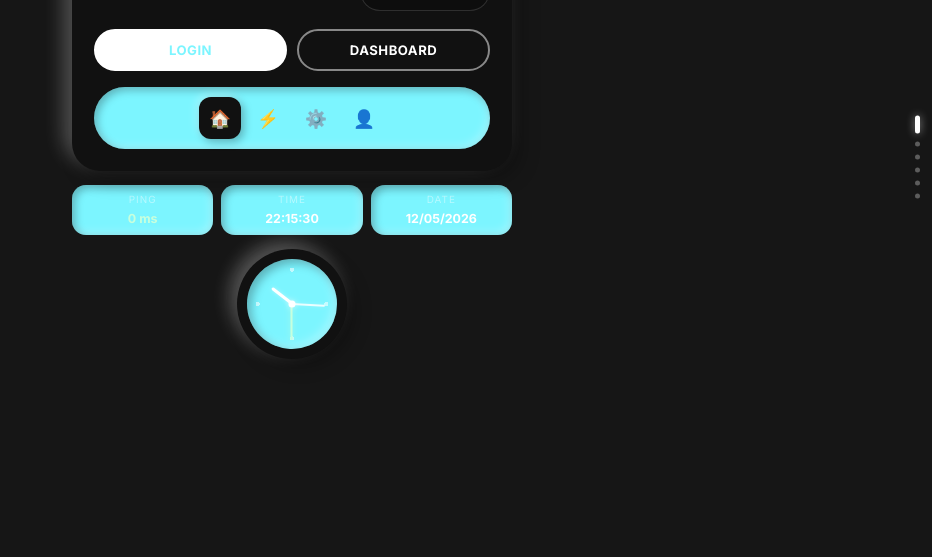
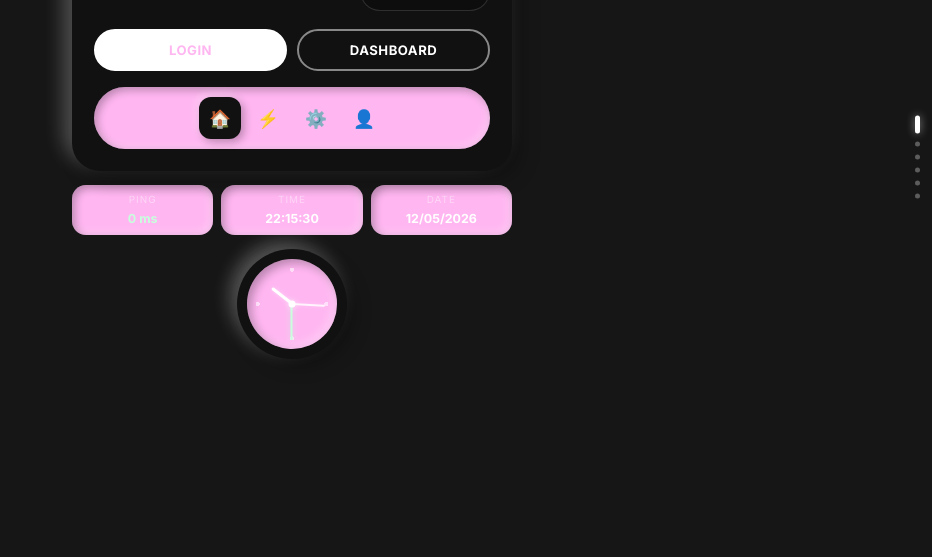
Before and after one commit to codersdew/STATUS_ASSISTANT-V2, a website: page main.html in a window 1280 px wide. Shown: the part 243-800 px from the top of the page, without its empty margins (348-1280 px from the left). Drawn offline with Linux system fonts and the light colour scheme; no server answers.

Commit message:
Change --bg-dark variable color to #FFB6F1

```diff
--- a/main.html
+++ b/main.html
@@ -10,7 +10,7 @@
 
 :root{
   --bg:#161616;
-  --bg-dark:#7CF5FF;
+  --bg-dark:#FFB6F1;
   --bg-light:#111111;
   --card:#111111;
   --sh-dark:rgba(0,0,0,0.28);
```
